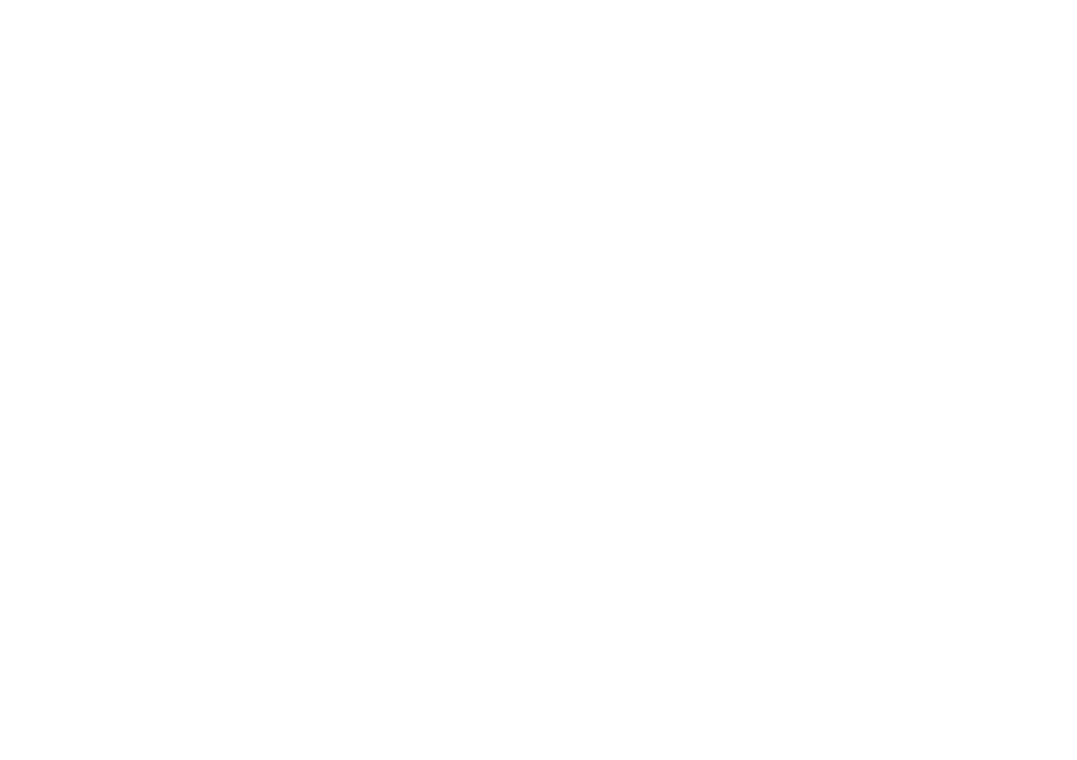
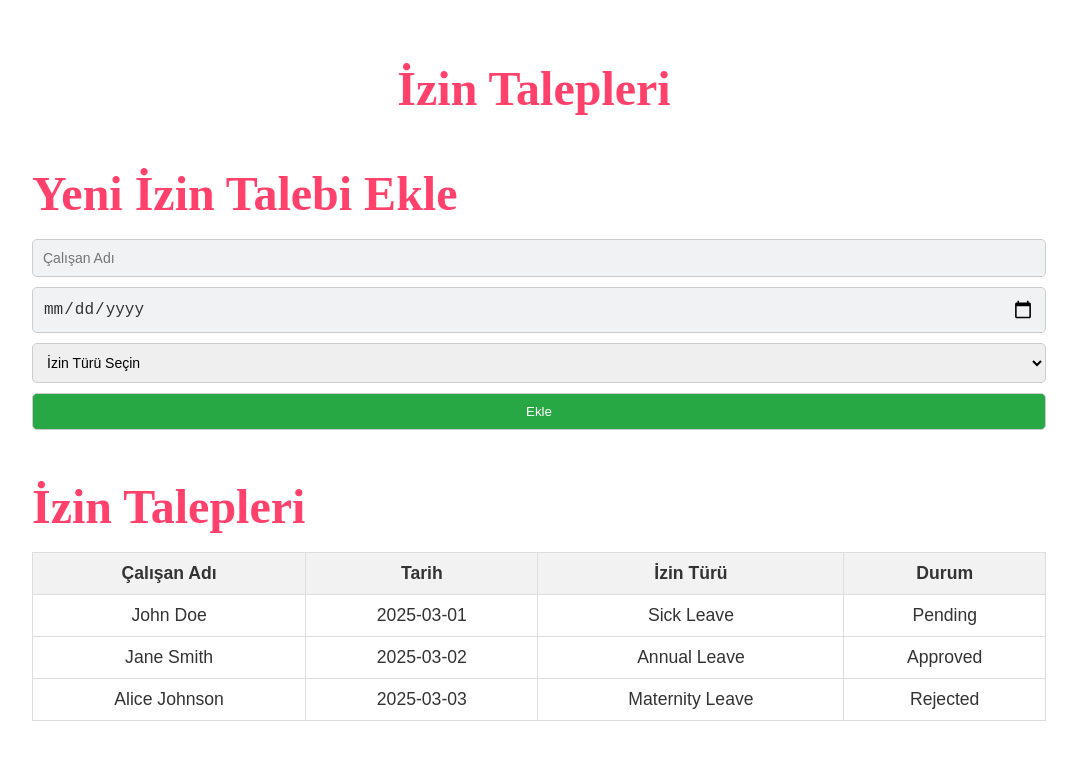
Before and after one commit to Shatice92/ikplusreactapp, a React (Create React App) app: page /permissions in a window 1280 px wide. Before the commit this address had no page. Shown: the top 760 px of the page, without its empty margins (106-1183 px from the left). Built offline with nearby package versions, Linux system fonts and the light colour scheme.

Commit message:
Permissions Sayfası da eklendi

```diff
--- /dev/null
+++ b/src/page/Permissions.css
@@ -0,0 +1,82 @@
+.permissions-container {
+    width: 80%;
+    margin: 0 auto;
+    padding: 20px;
+    font-family: Arial, sans-serif;
+  }
+
+  h2 {
+    text-align: center;
+    color: #333;
+  }
+
+  .new-request-form,
+  .requests-list {
+    margin-top: 20px;
+  }
+
+  .new-request-form input,
+  .new-request-form select,
+  .new-request-form button {
+    display: block;
+    width: 100%;
+    margin-bottom: 10px;
+    padding: 10px;
+    border: 1px solid #ccc;
+    border-radius: 5px;
+  }
+
+  .new-request-form button {
+    background-color: #28a745;
+    color: white;
+    cursor: pointer;
+  }
+
+  .new-request-form button:hover {
+    background-color: #218838;
+  }
+
+  .requests-list table {
+    width: 100%;
+    border-collapse: collapse;
+  }
+
+  .requests-list table, th, td {
+    border: 1px solid #ddd;
+  }
+
+  .requests-list th, td {
+    padding: 10px;
+    text-align: center;
+  }
+
+  .requests-list th {
+    background-color: #f2f2f2;
+  }
+
+  button {
+    padding: 5px 10px;
+    margin: 5px;
+    border: none;
+    border-radius: 5px;
+    cursor: pointer;
+  }
+
+  button:hover {
+    opacity: 0.8;
+  }
+
+  button:disabled {
+    background-color: #ccc;
+    cursor: not-allowed;
+  }
+
+  button:nth-child(1) {
+    background-color: #007bff;
+    color: white;
+  }
+
+  button:nth-child(2) {
+    background-color: #dc3545;
+    color: white;
+  }
--- /dev/null
+++ b/src/page/Permissions.tsx
@@ -0,0 +1,104 @@
+import React, { useState } from 'react';
+import './Permissions.css';
+
+interface PermissionRequest {
+  employeeName: string;
+  date: string;
+  type: string;
+  status: 'Pending' | 'Approved' | 'Rejected';
+}
+
+const Permissions = () => {
+  const [permissionRequests, setPermissionRequests] = useState<PermissionRequest[]>([
+    { employeeName: 'John Doe', date: '2025-03-01', type: 'Sick Leave', status: 'Pending' },
+    { employeeName: 'Jane Smith', date: '2025-03-02', type: 'Annual Leave', status: 'Approved' },
+    { employeeName: 'Alice Johnson', date: '2025-03-03', type: 'Maternity Leave', status: 'Rejected' },
+  ]);
+  const [newRequest, setNewRequest] = useState({ employeeName: '', date: '', type: '' });
+
+  const handleInputChange = (e: React.ChangeEvent<HTMLInputElement | HTMLSelectElement>) => {
+    setNewRequest({ ...newRequest, [e.target.name]: e.target.value });
+  };
+
+  const handleAddRequest = () => {
+    setPermissionRequests([
+      ...permissionRequests,
+      { ...newRequest, status: 'Pending' as 'Pending' },
+    ]);
+    setNewRequest({ employeeName: '', date: '', type: '' });
+  };
+
+  return (
+    <div className="permissions-container">
+      <h2>İzin Talepleri</h2>
+
+      {/* Yeni izin talebi formu */}
+      <div className="new-request-form">
+        <h3>Yeni İzin Talebi Ekle</h3>
+        <input
+          type="text"
+          name="employeeName"
+          value={newRequest.employeeName}
+          placeholder="Çalışan Adı"
+          onChange={handleInputChange}
+        />
+        <input
+          type="date"
+          name="date"
+          value={newRequest.date}
+          onChange={handleInputChange}
+        />
+        <select name="type" value={newRequest.type} onChange={handleInputChange}>
+        <option value="">İzin Türü Seçin</option>
+          <option value="Annual Leave">Yıllık İzin</option>
+          <option value="Sick Leave">Sağlık İzni</option>
+          <option value="Maternity Leave">Kadın Doğum İzni</option>
+          <option value="Paternity Leave">Erkek Doğum İzni</option>
+          <option value="Marriage Leave">Evlilik İzni</option>
+          <option value="Bereavement Leave">Vefat İzni</option>
+          <option value="Compensatory Leave">Fazla Mesai İzni</option>
+          <option value="Unpaid Leave">Ücretsiz İzin</option>
+          <option value="Study Leave">Mesleki Eğitim İzni</option>
+          <option value="Public Holiday">Ulusal İzin</option>
+          <option value="Religious Holiday">Dini Bayram İzni</option>
+          <option value="Emergency Leave">Acil Durum İzni</option>
+          <option value="Voiting Leave">Seçim İzni</option>
+          <option value="Military Leave">Askerlik İzni</option>
+          <option value="Medical Leave">Tedavi İzni</option>
+          <option value="Adoption Leave">Evlat Edinme İzni</option>
+          <option value="Special Occasion Leave">Özel Gün İzni</option>
+          <option value="Quarantine Leave">Karantina İzni</option>
+          <option value="Work From Home">Evden Çalışma İzni</option>
+        </select>
+        <button onClick={handleAddRequest}>Ekle</button>
+      </div>
+
+      {/* İzin talepleri listesi */}
+      <div className="requests-list">
+        <h3>İzin Talepleri</h3>
+        <table>
+          <thead>
+            <tr>
+              <th>Çalışan Adı</th>
+              <th>Tarih</th>
+              <th>İzin Türü</th>
+              <th>Durum</th>
+            </tr>
+          </thead>
+          <tbody>
+            {permissionRequests.map((request, index) => (
+              <tr key={index}>
+                <td>{request.employeeName}</td>
+                <td>{request.date}</td>
+                <td>{request.type}</td>
+                <td>{request.status}</td>
+              </tr>
+            ))}
+          </tbody>
+        </table>
+      </div>
+    </div>
+  );
+};
+
+export default Permissions;
--- a/src/routerpage.tsx
+++ b/src/routerpage.tsx
@@ -7,6 +7,7 @@
 import UserProfileEdit from "./page/UserProfileEdit";
 import UserProfile from "./page/UserProfile";
 import CompanyManagerPermissions from "./page/CompanyManagerPermissions"; // Şirket Yöneticisi İçin İzinler sayfasını ekledik
+import Permissions from "./page/Permissions"; // Çalışanlar için İzinler Sayfası
 
 // Lazy loaded pages
 const Home = lazy(() => import("./pages/Home"));
@@ -82,8 +83,11 @@
             }
           />
 
-          {/* ✅ Şirket Yöneticisi İçin İzinler Sayfası (CompanyManagerPermissions) */}
+          {/* ✅ Şirket Yöneticisi İçin İzinler Sayfası */}
           <Route path="/companymanagerpermissions" element={<CompanyManagerPermissions />} />
+
+          {/* ✅ Çalışanlar için İzinler Sayfası */}
+          <Route path="/permissions" element={<Permissions />} />
         </Routes>
       </Suspense>
 
```
